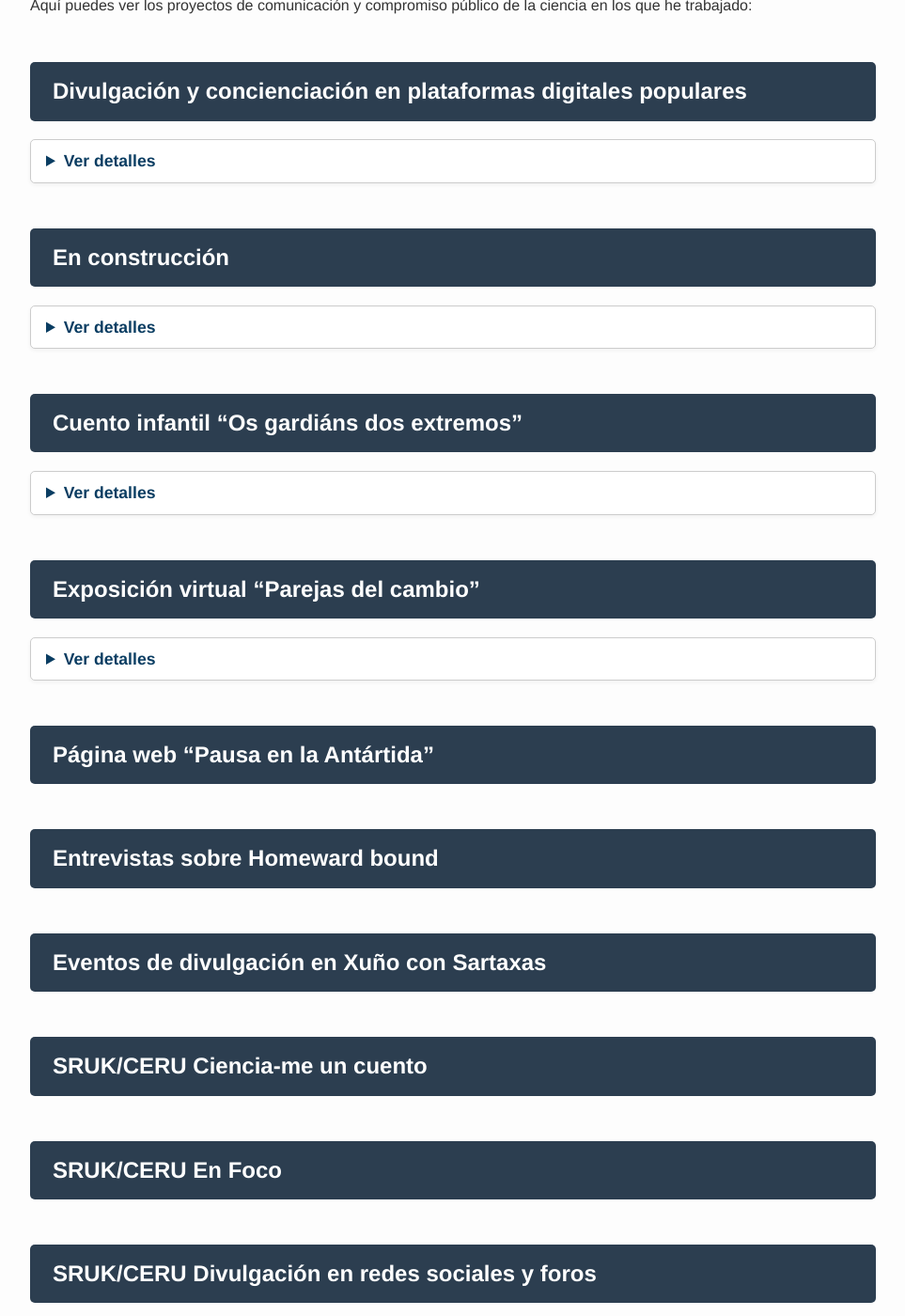
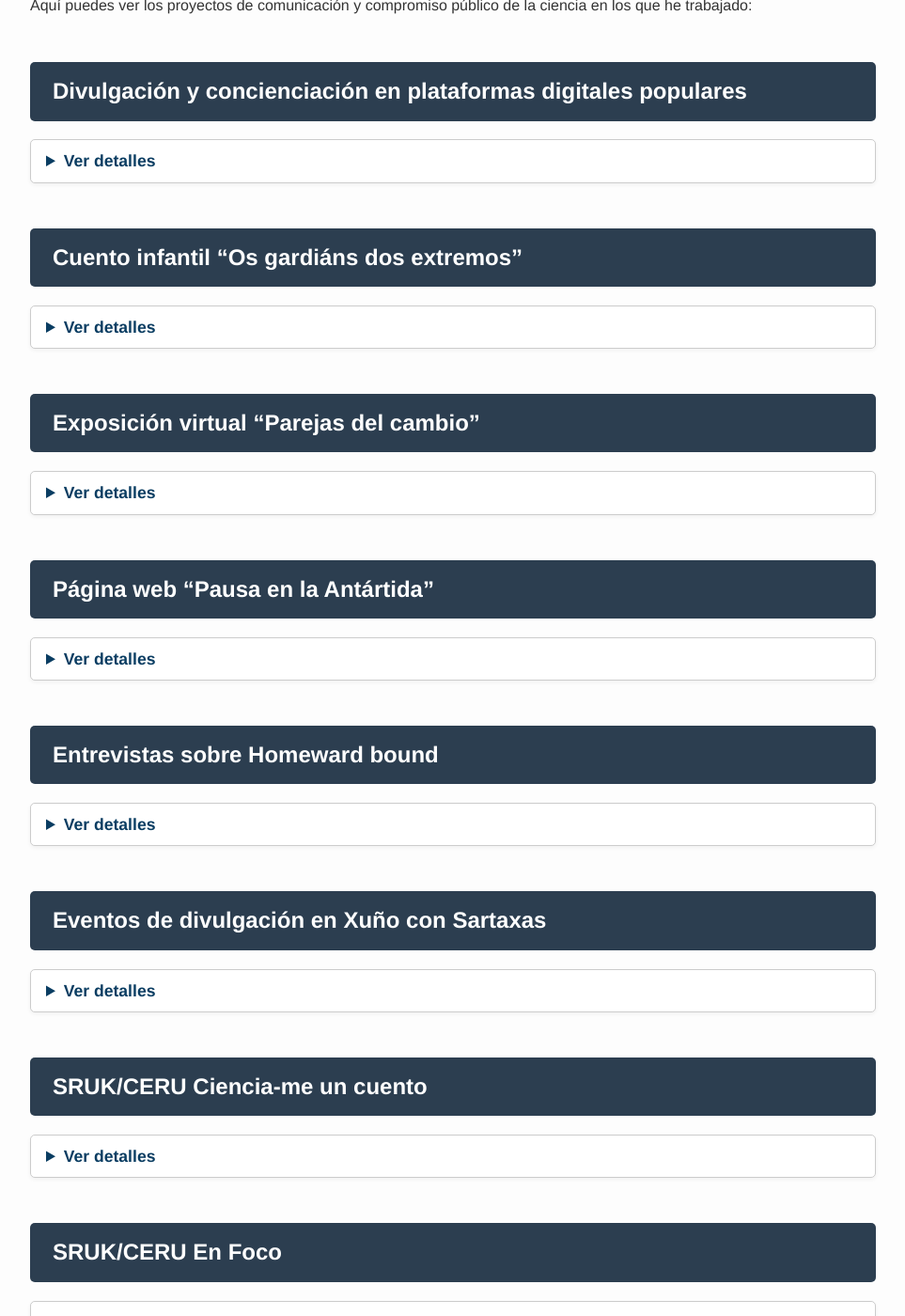
Before and after one commit to albafsanles/albafsanles.github.io, a Jekyll site: the page built from projects/divulgacion/divulgacion.md, in a window 1280 px wide and 1400 px high, scrolled down 296 px. Shown: the whole window at 94% size, without its empty margins (158-1121 px from the left). Built offline with Jekyll 4.4.1, drawn with Linux system fonts in a browser that asks for light colours; some of the changed text lies outside the part shown.

Commit message:
Update divulgacion.md

```diff
--- a/projects/divulgacion/divulgacion.md
+++ b/projects/divulgacion/divulgacion.md
@@ -31,13 +31,6 @@ Aquí puedes ver los proyectos de comunicación y compromiso público de la cien
     Facebook
   </a>
 </p>
-</details>
-
-## **En construcción**
-<details>
-<summary>Ver detalles</summary>
-<p><strong>Estado:</strong> Activo</p>
-
 </details>
 
 ## **Cuento infantil "Os gardiáns dos extremos"**
@@ -96,29 +89,94 @@ o con Bizum a mi número español si lo tienes.
 </details>
 
 ## **Página web "Pausa en la Antártida"**
+<details>
+<summary>Ver detalles</summary>
+<p><strong>Estado:</strong> Activo</p>
+
+</details>
 
 ## **Entrevistas sobre Homeward bound**
+<details>
+<summary>Ver detalles</summary>
+<p><strong>Estado:</strong> Finalizado</p>
+
+</details>
 
 ## **Eventos de divulgación en Xuño con Sartaxas**
+<details>
+<summary>Ver detalles</summary>
+<p><strong>Estado:</strong> Activo</p>
+
+</details>
 
 ## **SRUK/CERU Ciencia-me un cuento**
+<details>
+<summary>Ver detalles</summary>
+<p><strong>Estado:</strong> Activo</p>
+
+</details>
 
 ## **SRUK/CERU En Foco**
+<details>
+<summary>Ver detalles</summary>
+<p><strong>Estado:</strong> Activo</p>
+
+</details>
 
 ## **SRUK/CERU Divulgación en redes sociales y foros**
+<details>
+<summary>Ver detalles</summary>
+<p><strong>Estado:</strong> Activo</p>
+
+</details>
 
 ## **Divulgación con estudiantes del programa In2Science (Londres)**
+<details>
+<summary>Ver detalles</summary>
+<p><strong>Estado:</strong> Finalizado</p>
+
+</details>
 
 ## **Evento de divulgación de la revista New Scientist (Londres)**
+<details>
+<summary>Ver detalles</summary>
+<p><strong>Estado:</strong> Finalizado</p>
+
+</details>
 
 ## **Taller divulgativo con niños con Native Scientists (Londres)**
+<details>
+<summary>Ver detalles</summary>
+<p><strong>Estado:</strong> Finalizado</p>
+
+</details>
 
 ## **Evento divulgativo "Futures Up Late" en Bristol**
+<details>
+<summary>Ver detalles</summary>
+<p><strong>Estado:</strong> Finalizado</p>
+
+</details>
 
 ## **Divulgación en la Jornada de Puertas abiertas del PRBB en Barcelona**
+<details>
+<summary>Ver detalles</summary>
+<p><strong>Estado:</strong> Finalizado</p>
+
+</details>
 
 ## **Divulgación a estudiantes de primaria y secundaria en el IMIM en Barcelona**
+<details>
+<summary>Ver detalles</summary>
+<p><strong>Estado:</strong> Finalizado</p>
+
+</details>
 
 ## **Ciclo de cine "Ciencia e Ficción" en Santiago de Compostela**
+<details>
+<summary>Ver detalles</summary>
+<p><strong>Estado:</strong> Finalizado</p>
+
+</details>
 
 ## **En construcción**
```
